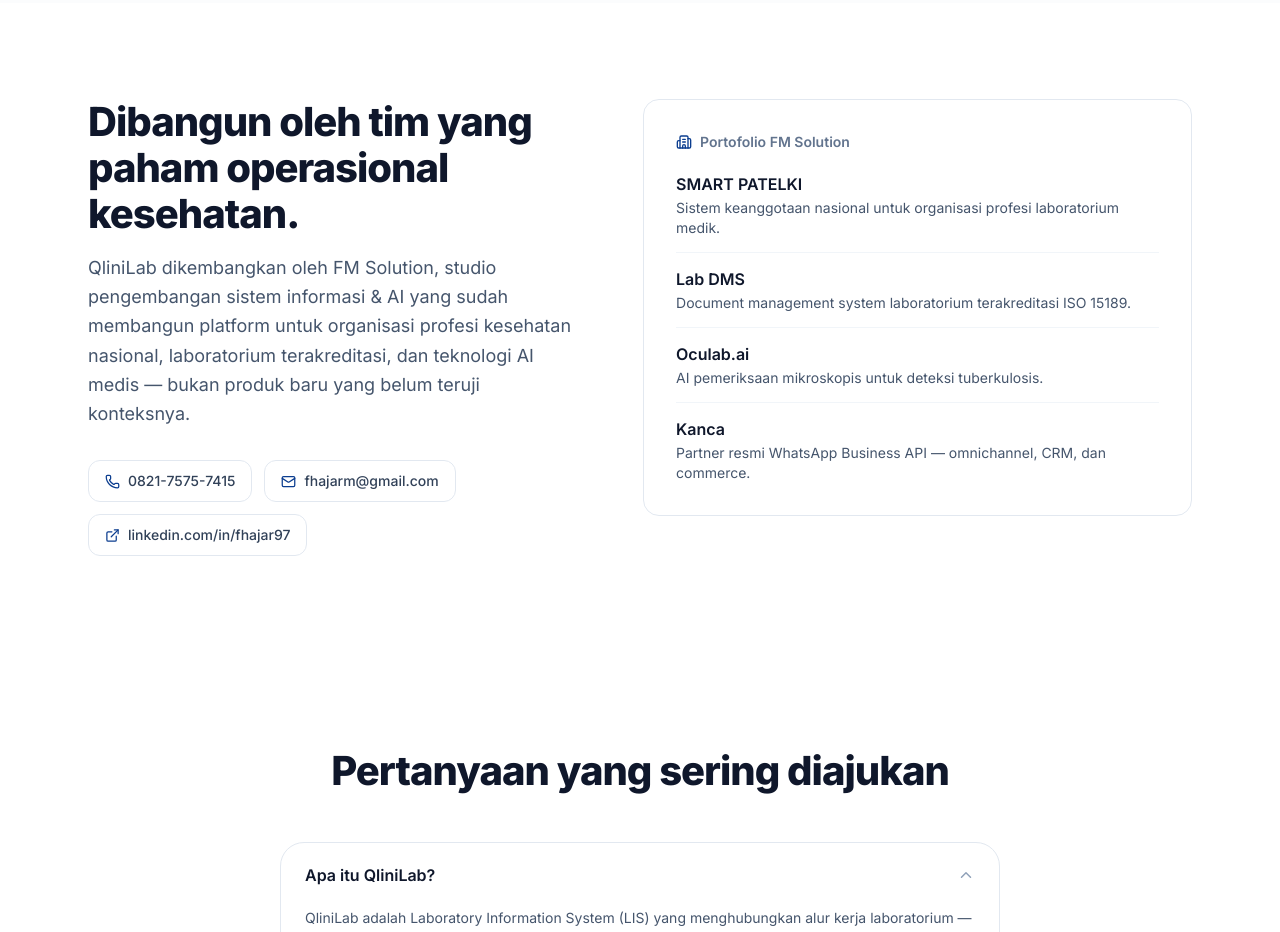
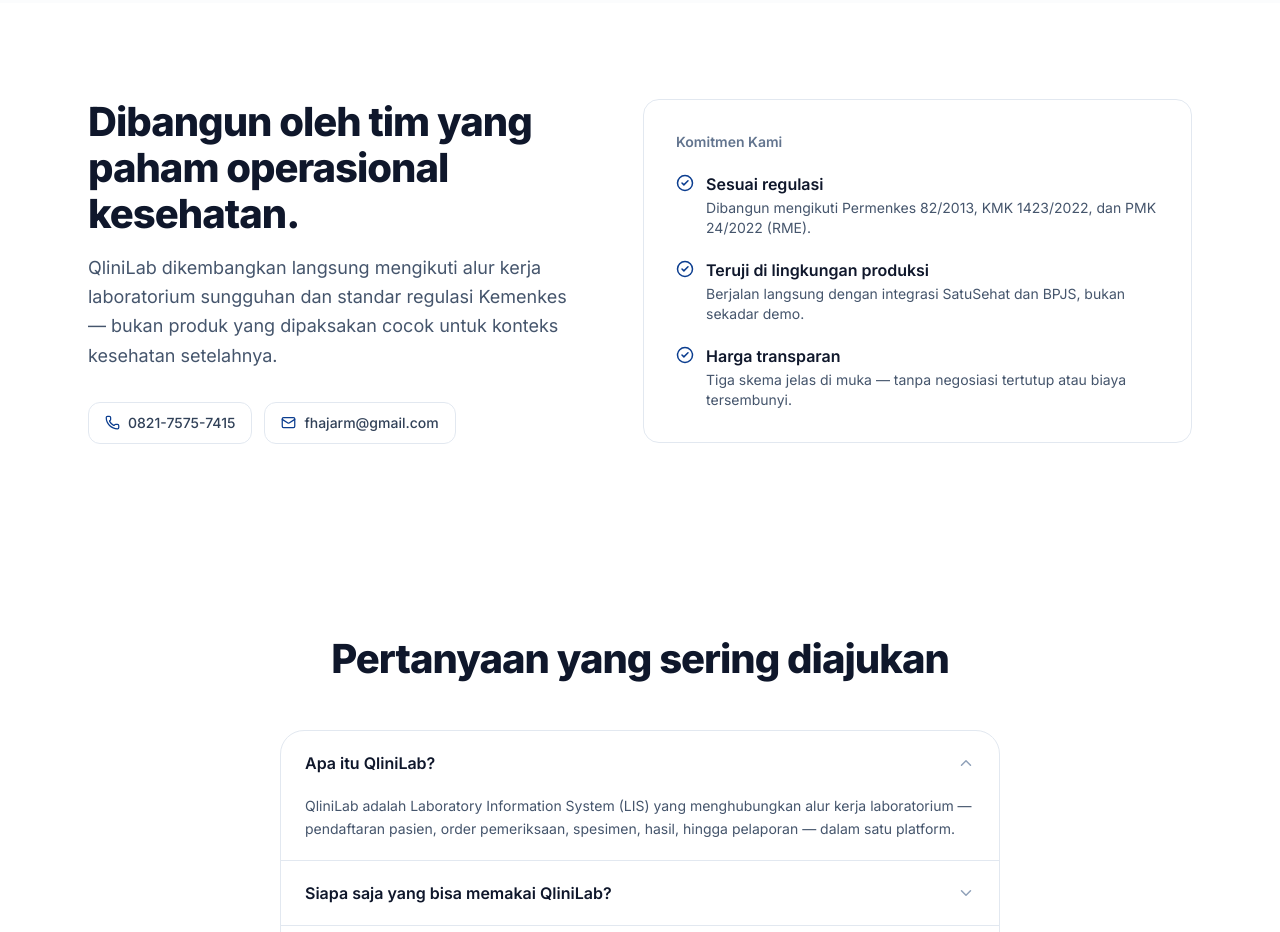
Before and after one commit to serverpatelki/qlinilab-landing, a React (Vite) app: page / in a window 1280 px wide. Shown: the part 10260-11192 px from the top of the page. Built offline with nearby package versions, Linux system fonts and the light colour scheme.

Commit message:
content: drop FM Solution branding from About section
QliniLab is positioned as its own standalone product, not 'a service
by FM Solution' — reworded the about section around QliniLab's own
regulatory/production credibility instead of a parent-studio portfolio.

```diff
--- a/src/sections/About.tsx
+++ b/src/sections/About.tsx
@@ -1,22 +1,18 @@
-import { Building2, ExternalLink, Mail, Phone } from 'lucide-react'
+import { CheckCircle2, Mail, Phone } from 'lucide-react'
 import { SectionHeading } from '../lib/ui'
 
-const TRACK_RECORD = [
+const COMMITMENTS = [
   {
-    name: 'SMART PATELKI',
-    desc: 'Sistem keanggotaan nasional untuk organisasi profesi laboratorium medik.',
+    title: 'Sesuai regulasi',
+    desc: 'Dibangun mengikuti Permenkes 82/2013, KMK 1423/2022, dan PMK 24/2022 (RME).',
   },
   {
-    name: 'Lab DMS',
-    desc: 'Document management system laboratorium terakreditasi ISO 15189.',
+    title: 'Teruji di lingkungan produksi',
+    desc: 'Berjalan langsung dengan integrasi SatuSehat dan BPJS, bukan sekadar demo.',
   },
   {
-    name: 'Oculab.ai',
-    desc: 'AI pemeriksaan mikroskopis untuk deteksi tuberkulosis.',
-  },
-  {
-    name: 'Kanca',
-    desc: 'Partner resmi WhatsApp Business API — omnichannel, CRM, dan commerce.',
+    title: 'Harga transparan',
+    desc: 'Tiga skema jelas di muka — tanpa negosiasi tertutup atau biaya tersembunyi.',
   },
 ]
 
@@ -28,7 +24,7 @@
           <SectionHeading
             align="left"
             title="Dibangun oleh tim yang paham operasional kesehatan."
-            desc="QliniLab dikembangkan oleh FM Solution, studio pengembangan sistem informasi & AI yang sudah membangun platform untuk organisasi profesi kesehatan nasional, laboratorium terakreditasi, dan teknologi AI medis — bukan produk baru yang belum teruji konteksnya."
+            desc="QliniLab dikembangkan langsung mengikuti alur kerja laboratorium sungguhan dan standar regulasi Kemenkes — bukan produk yang dipaksakan cocok untuk konteks kesehatan setelahnya."
           />
 
           <div className="mt-8 flex flex-col gap-3 sm:flex-row sm:flex-wrap">
@@ -48,28 +44,19 @@
               <Mail size={15} className="text-brand-blue" />
               fhajarm@gmail.com
             </a>
-            <a
-              href="https://linkedin.com/in/fhajar97"
-              target="_blank"
-              rel="noreferrer"
-              className="flex items-center gap-2 rounded-xl border border-slate-200 px-4 py-2.5 text-sm font-medium text-slate-700 transition hover:border-slate-300 hover:bg-slate-50"
-            >
-              <ExternalLink size={15} className="text-brand-blue" />
-              linkedin.com/in/fhajar97
-            </a>
           </div>
         </div>
 
         <div data-reveal className="reveal rounded-2xl border border-slate-200 p-8">
-          <div className="flex items-center gap-2 text-sm font-semibold text-slate-500">
-            <Building2 size={16} className="text-brand-blue" />
-            Portofolio FM Solution
-          </div>
-          <div className="mt-5 divide-y divide-slate-100">
-            {TRACK_RECORD.map((t) => (
-              <div key={t.name} className="py-3.5 first:pt-0 last:pb-0">
-                <p className="font-semibold text-slate-900">{t.name}</p>
-                <p className="mt-0.5 text-sm text-slate-600">{t.desc}</p>
+          <p className="text-sm font-semibold text-slate-500">Komitmen Kami</p>
+          <div className="mt-5 space-y-5">
+            {COMMITMENTS.map((c) => (
+              <div key={c.title} className="flex items-start gap-3">
+                <CheckCircle2 size={18} className="mt-0.5 shrink-0 text-brand-blue" />
+                <div>
+                  <p className="font-semibold text-slate-900">{c.title}</p>
+                  <p className="mt-0.5 text-sm text-slate-600">{c.desc}</p>
+                </div>
               </div>
             ))}
           </div>
```
